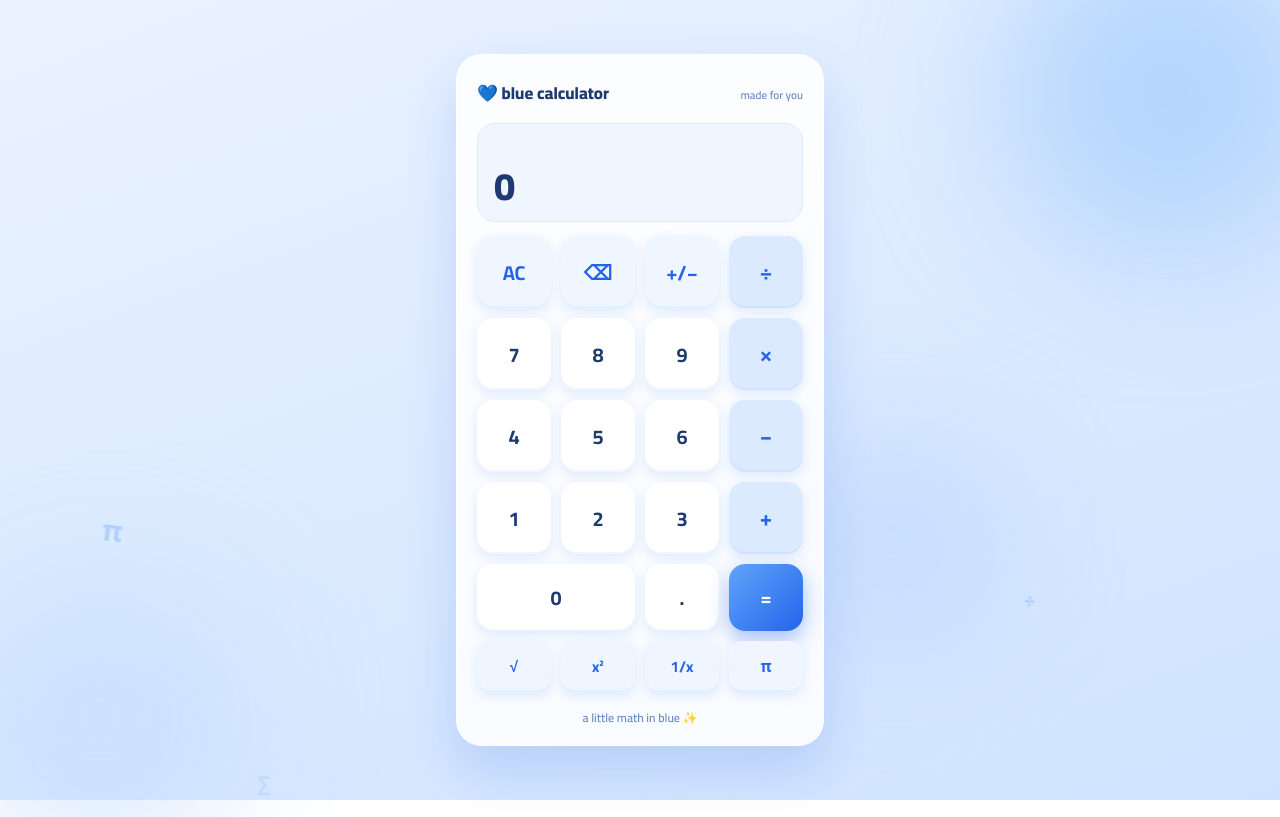
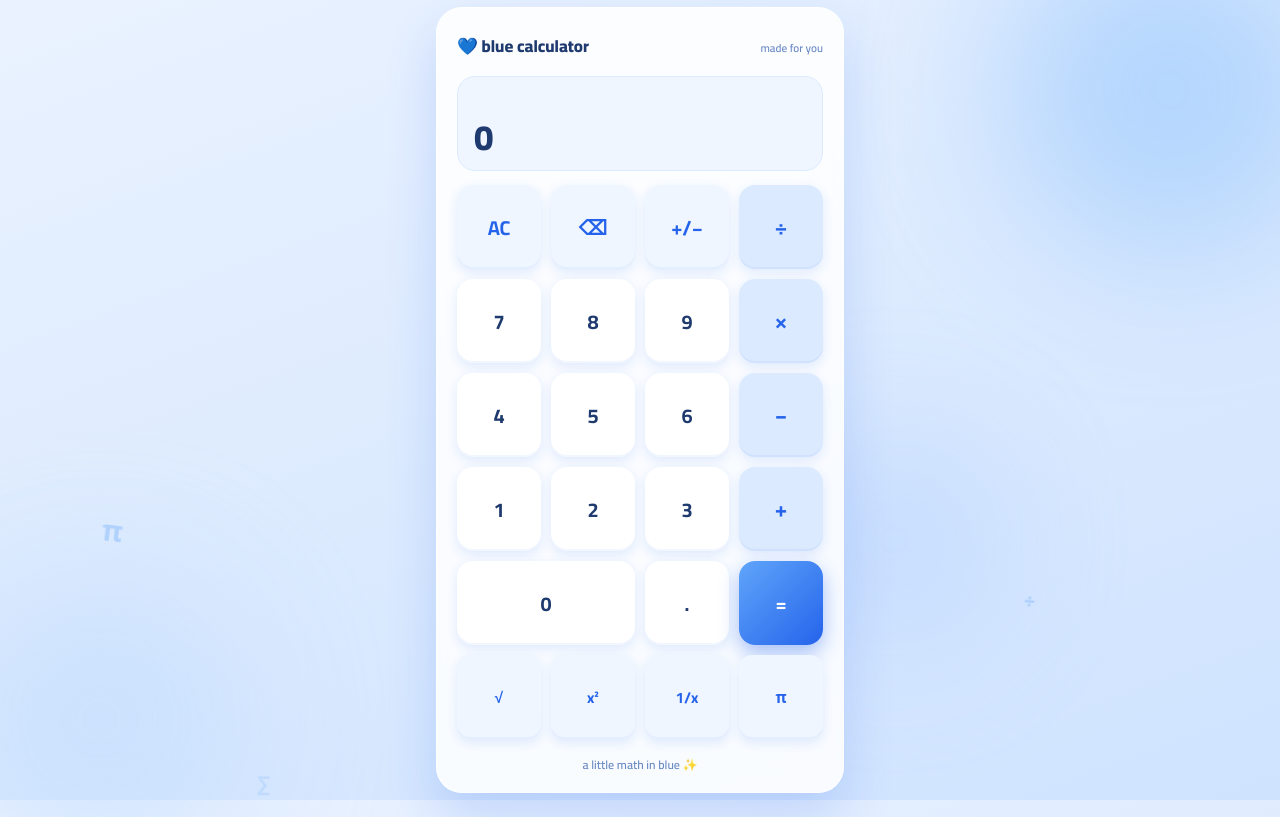
Before and after one commit to 3bdullahelsherif/math-lab, a plain HTML site: page index.html in a window 1280 px wide. Drawn offline with Linux system fonts and the light colour scheme.

Commit message:
squarer calculator: square keys, wider card, tighter display

```diff
--- a/style.css
+++ b/style.css
@@ -56,7 +56,7 @@ body {
   100% { transform: translateY(-115vh) rotate(22deg); opacity: 0; }
 }
 
-.page { position: relative; z-index: 1; padding: 24px 16px; width: 100%; max-width: 400px; }
+.page { position: relative; z-index: 1; padding: 24px 16px; width: 100%; max-width: 440px; }
 
 .calc {
   background: rgba(255, 255, 255, 0.85);
@@ -85,14 +85,14 @@ body {
   text-align: left;
   direction: ltr;
   margin-bottom: 14px;
-  min-height: 80px;
+  min-height: 64px;
   display: flex;
   flex-direction: column;
   justify-content: flex-end;
   overflow: hidden;
 }
 .display-history { color: var(--ink-soft); font-size: 0.9rem; min-height: 1.3em; }
-.display-current { font-size: 2.4rem; font-weight: 800; word-break: break-all; line-height: 1.2; }
+.display-current { font-size: 2.2rem; font-weight: 800; word-break: break-all; line-height: 1.2; }
 
 .keys {
   display: grid;
@@ -108,7 +108,11 @@ body {
   font-family: inherit;
   font-size: 1.25rem;
   font-weight: 700;
-  padding: 15px 0;
+  padding: 0;
+  aspect-ratio: 1;
+  display: flex;
+  align-items: center;
+  justify-content: center;
   border-radius: 16px;
   cursor: pointer;
   box-shadow: 0 4px 12px rgba(37, 99, 235, 0.12), inset 0 -2px 0 rgba(37, 99, 235, 0.06);
@@ -128,9 +132,9 @@ body {
   font-size: 1.4rem;
 }
 .key.op:hover { background: var(--blue-200); }
-.key.small { font-size: 0.95rem; padding: 11px 0; border-radius: 13px; }
+.key.small { font-size: 0.95rem; border-radius: 13px; }
 
-.key.zero { grid-column: span 2; }
+.key.zero { grid-column: span 2; aspect-ratio: auto; }
 
 .key.equals {
   background: linear-gradient(135deg, var(--blue-400), var(--blue-600));
@@ -147,6 +151,6 @@ body {
   font-weight: 600;
 }
 
-@media (max-width: 380px) {
-  .key { padding: 13px 0; }
+@media (max-width: 460px) {
+  .page { max-width: 100%; }
 }
```
